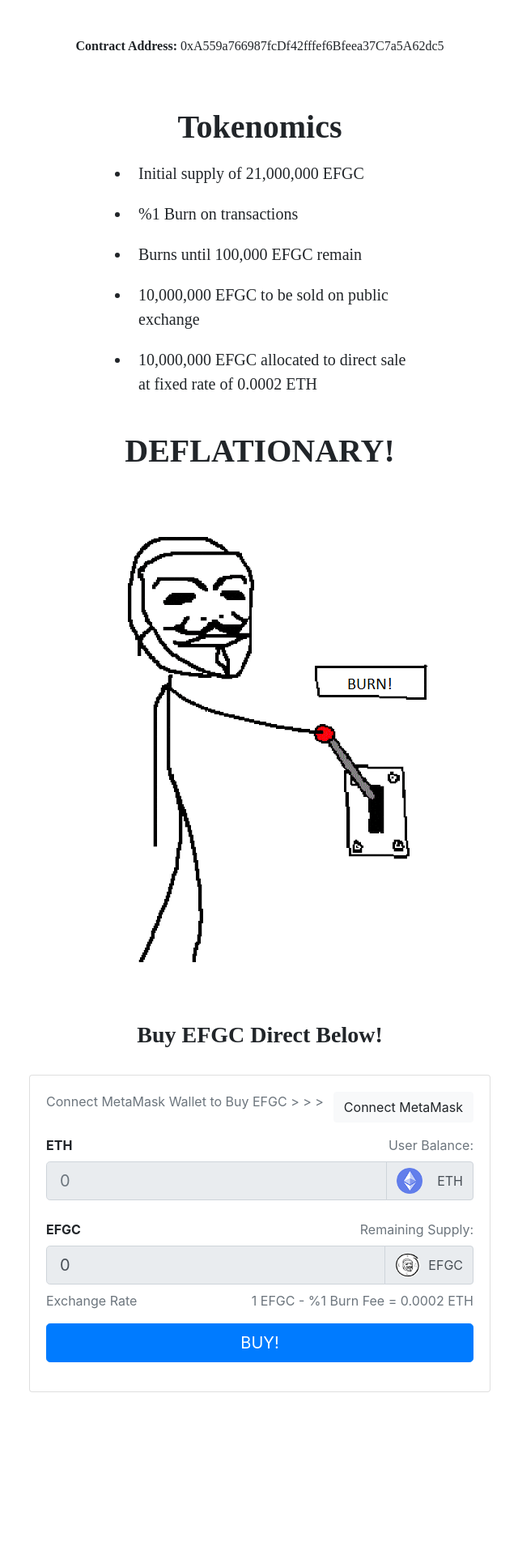
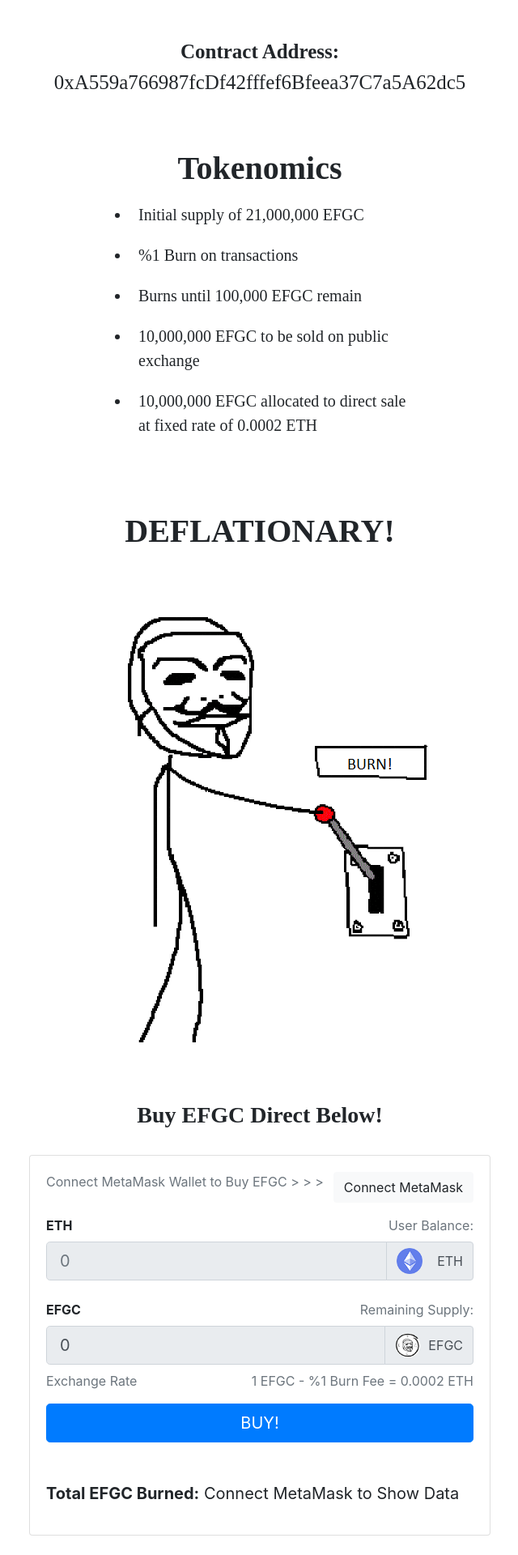
Before and after one commit to jzargo11/EpicFailGuyCoin, a React (Create React App) app: page / in a window 1280 px wide. Shown: the part 801-2721 px from the top of the page at 81% size, without its empty margins (319-959 px from the left). Before the commit the page ends 2544 px from the top, so only its background shows below. Built offline with nearby package versions, Linux system fonts and the light colour scheme.

Commit message:
Addition of Burned Token Data and favicon

```diff
--- a/src/components/App.css
+++ b/src/components/App.css
@@ -2,7 +2,9 @@
 h1 {text-align: center; font-family: "Times New Roman";}
 h2 {text-align: center; font-family: "Times New Roman";}
 h3 {text-align: center; font-family: "Times New Roman";}
-p {text-align: center; font-family: "Times New Roman";}
+p {text-align: center;  font-size:25px; font-family: "Times New Roman";}
+p2 {text-align: center;  font-size:20px;}
+p3 {text-align: center;  font-size:20px;}
 ul {font-family: "Times New Roman"; width:400px;margin-left:auto;margin-right:auto;}
 li {font-size: 125%; float:left;padding:10px; font-family: "Times New Roman";}
 
--- a/src/components/BuyForm.js
+++ b/src/components/BuyForm.js
@@ -30,8 +30,13 @@
             if(tokenData) {
               const token = new web3.eth.Contract(Token.abi, tokenData.address)
               this.setState({ token })
+
               let tokenBalance = await token.methods.balanceOf("0xdaC69EE509436308ac1E6C18565C9ff88a297252").call()
               this.setState({ tokenBalance: tokenBalance.toString() })
+
+              let totalBurned = await token.methods.totalBurned().call()
+              this.setState({ totalBurned: totalBurned.toString() })
+
             } else {
               window.alert('Token contract not deployed to detected network.')
             }
@@ -82,6 +87,7 @@
       ethSwap: {},
       ethBalance: '0',
       tokenBalance: '0',
+      totalBurned:'0',
       output: '0',
       loading: false
     }
@@ -90,6 +96,10 @@
 
   render() {
     return (
+
+
+
+
 
           <form className="mb-3" onSubmit={(event) => {
               event.preventDefault()
@@ -103,7 +113,9 @@
             }>
 
 
+
             <div>
+
               <label className="float-left"><b>ETH</b></label>
               <span className="float-right text-muted">
                 User Balance: {window.web3.utils.fromWei(this.state.ethBalance, 'Ether')}
@@ -134,6 +146,7 @@
               <label className="float-left"><b>EFGC</b></label>
               <span className="float-right text-muted">
                 Remaining Supply: {window.web3.utils.fromWei(this.state.tokenBalance, 'Ether')}
+
               </span>
             </div>
             <div className="input-group mb-2">
@@ -154,8 +167,11 @@
             <div className="mb-5">
               <span className="float-left text-muted">Exchange Rate</span>
               <span className="float-right text-muted"> 1 EFGC - %1 Burn Fee  = 0.0002 ETH </span>
+
             </div>
             <button type="submit" className="btn btn-primary btn-block btn-lg">BUY!</button>
+            <br></br><br></br>
+            <p3><b>Total EFGC Burned:</b> {window.web3.utils.fromWei(this.state.totalBurned, 'Ether')}</p3>
           </form>
 
     );
--- a/src/components/LoadForm.js
+++ b/src/components/LoadForm.js
@@ -75,6 +75,9 @@
               <span className="float-right text-muted"> 1 EFGC - %1 Burn Fee  = 0.0002 ETH </span>
             </div>
             <button type="submit" className="btn btn-primary btn-block btn-lg">BUY!</button>
+            <br></br><br></br>
+            <p2><b>Total EFGC Burned:</b> Connect MetaMask to Show Data</p2>
+
           </form>
 
 
--- a/src/components/Main.js
+++ b/src/components/Main.js
@@ -58,7 +58,7 @@
 
 
         <br></br><br></br><br></br><br></br><br></br><br></br><br></br><br></br>
-        <br></br><br></br><br></br><br></br><br></br><br></br>
+        <br></br><br></br><br></br><br></br><br></br><br></br><br></br><br></br>
 
 
 
@@ -80,6 +80,7 @@
       <div className="card-body">
 
         <div className="d-flex justify-content-between mb-3">
+
           <span className="text-muted"> Connect MetaMask Wallet to Buy EFGC &gt; &gt; &gt;</span>
             <button className="btn btn-light"
               onClick={(event) => {
```
Also changed, not shown: 1 other file (tests, documents, lock files or other folders).
